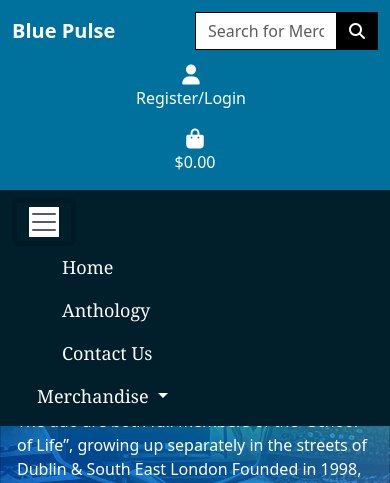
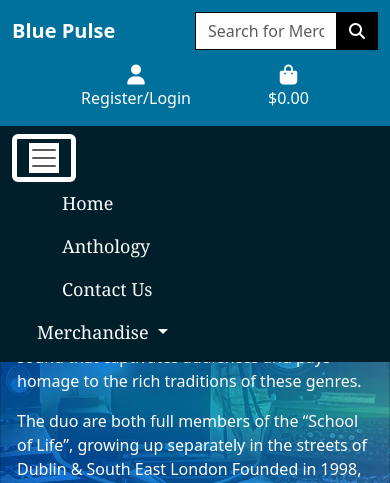
Before and after one commit to Shaga-Matula/blue-pulse-pp5, a Django app: page / in a window 390 px wide, after a click that opens the changed part. Shown: the top 483 px of the page. Run offline with Django 3.2, Linux system fonts and the light colour scheme; parts of the project's set-up code (start-up, migrations or seed data) failed here and were passed over; some libraries are stand-ins or nearby versions.

Commit message:
style(navbar): style CSS and account icons for responsive

```diff
--- a/static/styles/css/style.css
+++ b/static/styles/css/style.css
@@ -296,6 +296,10 @@
 
 .navbar-top {
     background-color: #00719c;
+}
+
+.navbar-toggler {
+    border-color: white;
 }
 
 /* Navbar Bottom */
--- a/templates/base.html
+++ b/templates/base.html
@@ -80,7 +80,7 @@
             <div class="container-fluid">
                 <a class="navbar-brand text-white" href="{% url 'home' %}"><strong>Blue Pulse</strong> </a>
                 <!-- Query -->
-                <div class="col-6 col-lg-4 my-auto py-1 py-lg-0">
+                <div class="col-6 col-lg-4 my-auto py-1 py-lg-0 ">
                     <form method="GET" action="{% url 'all_merchandise' %}">
                         <div class="input-group w-100">
                             <input class="form-control border border-black rounded-0 " type="text" name="q"
@@ -97,9 +97,9 @@
                 </div>
 
                 <!-- Login/Logout seperate in first nav bar-->
-                <div class="collapse navbar-collapse justify-content-end" id="navbarNav">
-                    <ul class="navbar-nav">
-                        <li class="list-inline-item dropdown">
+                <div class="collapse navbar-collapse justify-content-end " id="navbarNav">
+                    <ul class="navbar-nav d-flex flex-row justify-content-evenly ">
+                        <li class="list-inline-item dropdown ">
                             <a class="text-black nav-link" href="#" id="user-options" data-toggle="dropdown"
                                 aria-haspopup="true" aria-expanded="false">
                                 <div class="text-center">
@@ -126,7 +126,7 @@
                                 {% endif %}
                             </div>
                         </li>
-                        <li class="list-inline-item">
+                        <li class="list-inline-item ">
                             <a class="{% if grand_total %} font-weight-bold{% else %}text-black{% endif %} nav-link"
                                 href="{% url 'view_bag' %}">
                                 <div class="text-center">
@@ -209,7 +209,7 @@
         </nav>
         {% load account %}
 
-        <div class="d-none d-sm-block">
+        <div class="d-none d-md-block d-sm-block ">
             <!-- Hide on small screens -->
             {% if request.user.is_authenticated %}
             <h4 class="align-items-center text-white title-all-song p-3">Welcome back, {{ user }}!</h4>
```
